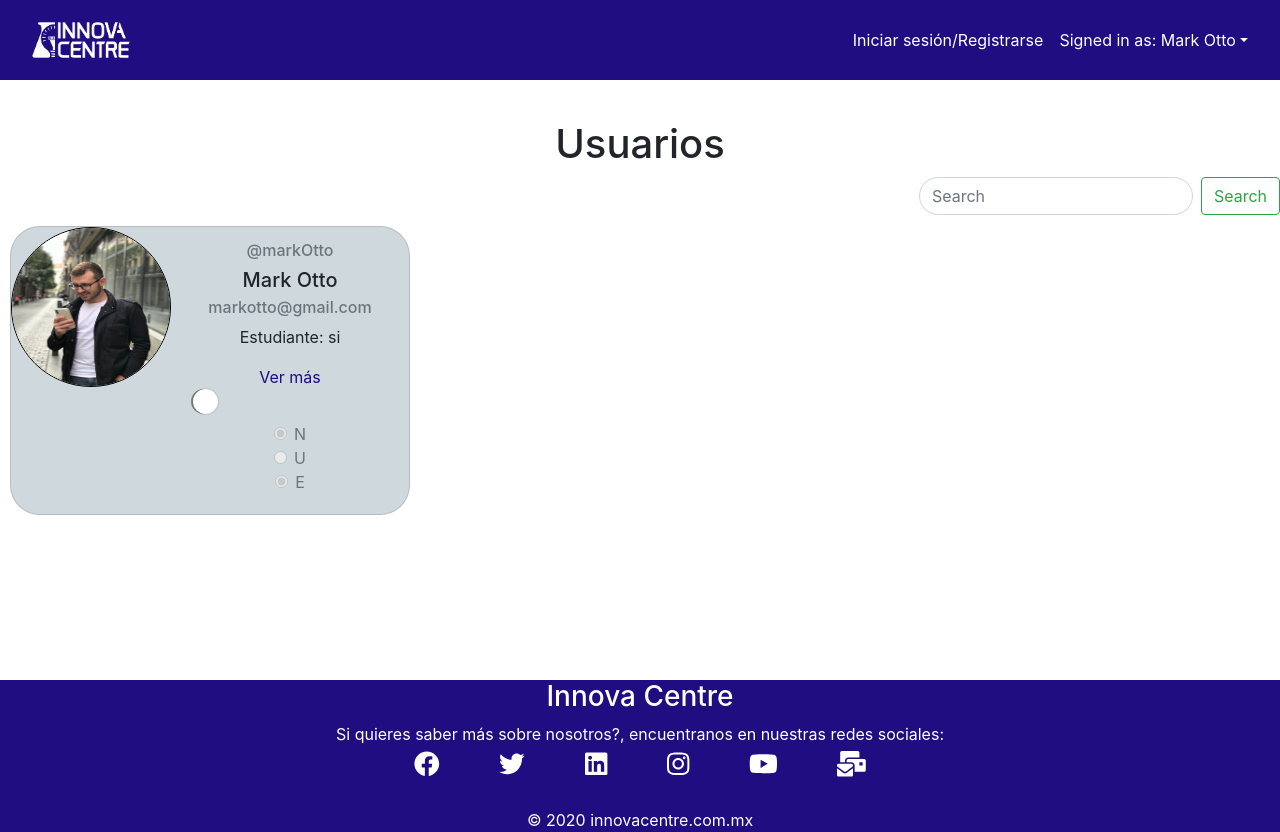
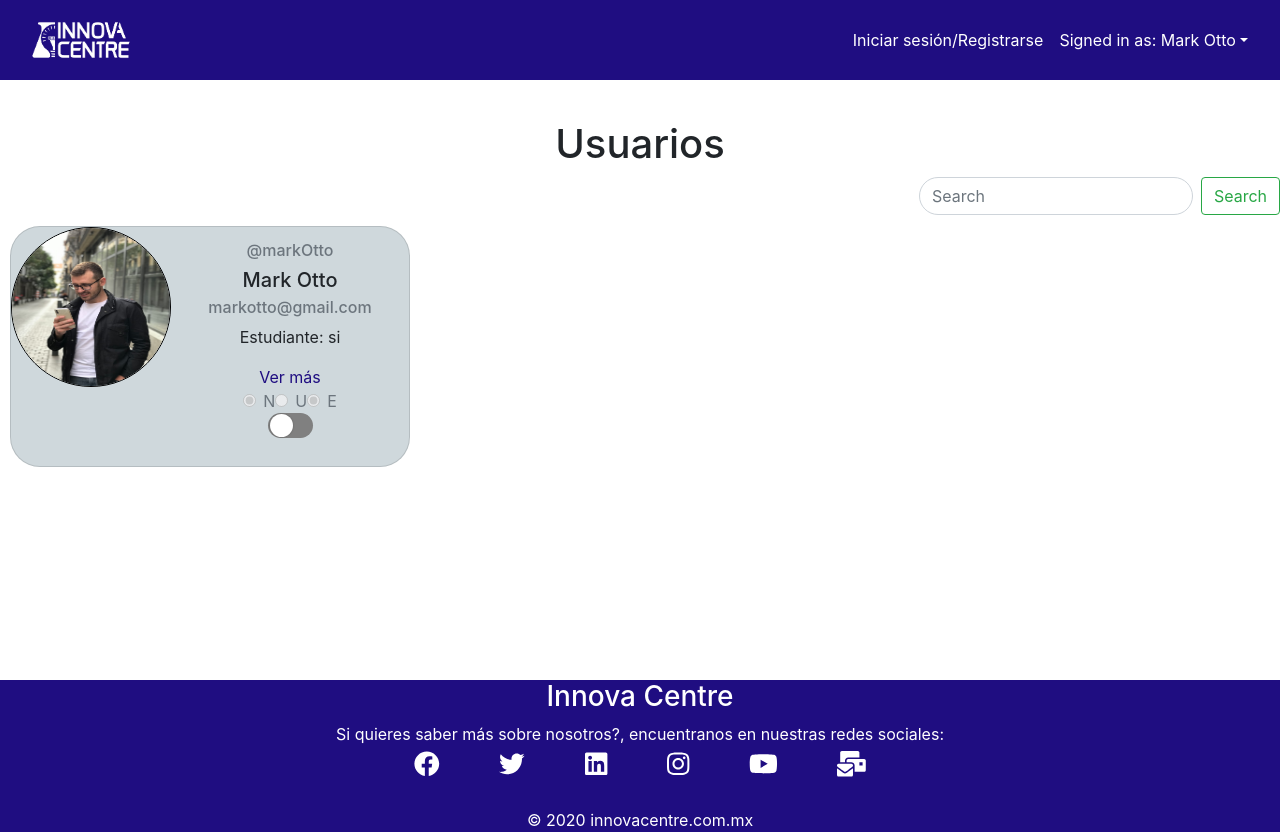
Before and after one commit to pamelagrhz/InnovaCentre, a React (Create React App) app: page /users-list in a window 1280 px wide. Built offline with nearby package versions, Linux system fonts and the light colour scheme.

Commit message:
Toggle created

```diff
--- a/src/components/Admin/UsersList.jsx
+++ b/src/components/Admin/UsersList.jsx
@@ -4,6 +4,7 @@ import Profile from '../../Assets/img/profile.jpeg'
 import Switch from '../Styles/Switch'
 
 export default function UsersList() {
+  const [value, setValue] = useState(false);
   var toggler = document.querySelector('.toggle-switch');
   // toggler.onclick = function () {
   //   toggler.classList.toggle('active');
@@ -56,10 +57,9 @@ export default function UsersList() {
             <p>Estudiante: {user.study.studing}</p>
           </Card.Text>
           <Card.Link className="linkButton" href="#" onClick={handleShow}>Ver más</Card.Link>
-          <Switch />
           <Form>
             {['checkbox'].map((type) => (
-              <div className="">
+              <div className="row center">
                 <Form.Check
                   disabled checked
                   type="radio"
@@ -81,6 +81,13 @@ export default function UsersList() {
                 />
               </div>
             ))}
+            <div className="center">
+              <Switch
+                isOn={value}
+                handleToggle={() => setValue(!value)}
+              />
+            </div>
+
           </Form>
         </Card.Body>
       </Card>
--- a/src/components/Styles/Switch.jsx
+++ b/src/components/Styles/Switch.jsx
@@ -1,19 +1,23 @@
 import React from 'react';
 
-const Switch = () => {
+const Switch = ({ isOn, handleToggle }) => {
   return (
     <>
       <input
+        checked={isOn}
+        onChange={handleToggle}
         className="react-switch-checkbox"
         id={`react-switch-new`}
         type="checkbox"
       />
       <label
+        style={{ background: isOn && '#06D6A0' }}
         className="react-switch-label"
         htmlFor={`react-switch-new`}
       >
         <span className={`react-switch-button`} />
       </label>
+
     </>
   );
 };
--- a/src/index.css
+++ b/src/index.css
@@ -296,6 +296,11 @@ a {
     font-weight: 400 !important;
 }
 
+.row {
+    display: flex;
+    flex-direction: row;
+}
+
 .divided-color {
     background: -webkit-linear-gradient(110deg, #9fa8da 60%, #556adf 60%);
 }
@@ -319,7 +324,7 @@ a {
     align-items: center;
     justify-content: space-between;
     cursor: pointer;
-    width: 25px;
+    width: 45px;
     height: 25px;
     background: grey;
     border-radius: 100px;
@@ -330,10 +335,10 @@ a {
 .react-switch-label .react-switch-button {
     content: '';
     position: absolute;
-    top: 0px;
+    top: 1px;
     left: 2px;
-    width: 25px;
-    height: 25px;
+    width: 23px;
+    height: 23px;
     border-radius: 45px;
     transition: 0.2s;
     background: #fff;
```
